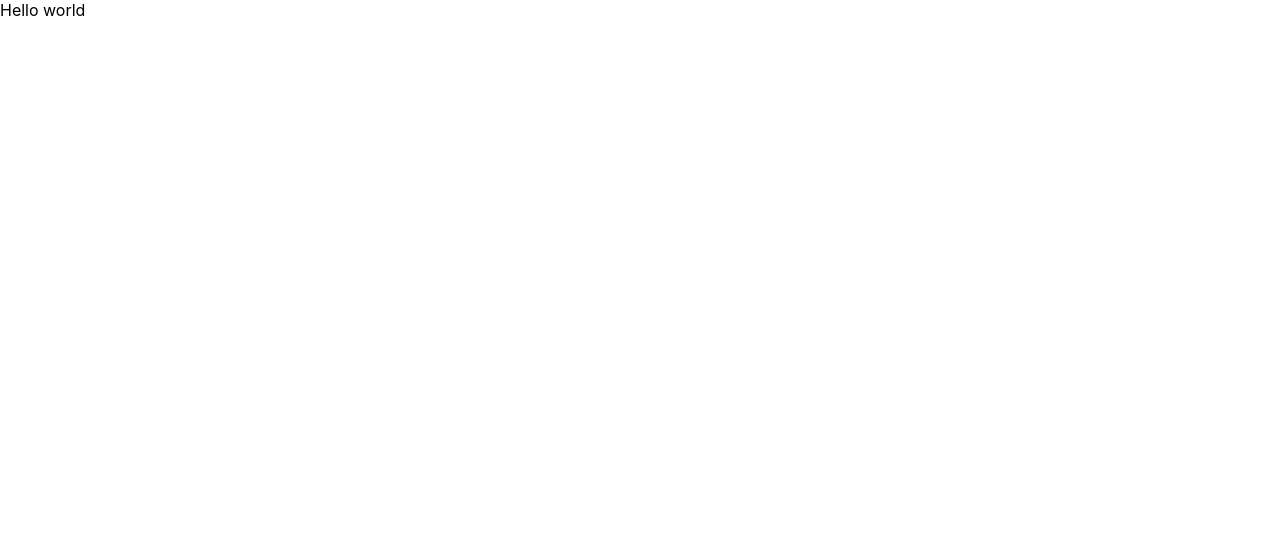
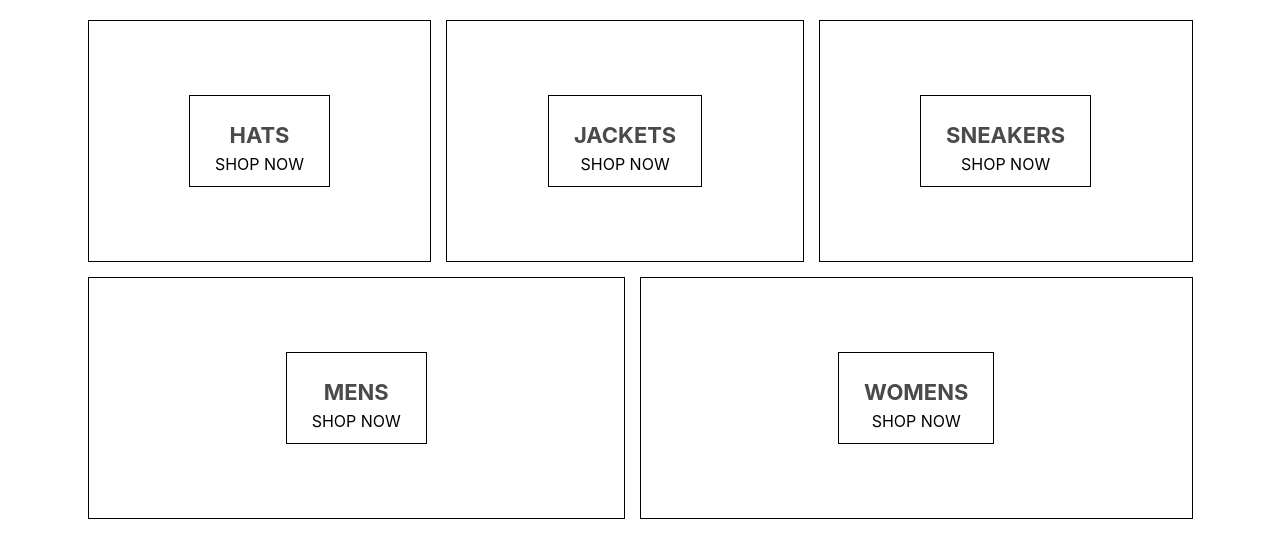
Before and after one commit to ritheesh4/crown-clothing-app, a React (Create React App) app: page / in a window 1280 px wide. Shown: the top 558 px of the page. Built offline with nearby package versions, Linux system fonts and the light colour scheme.

Commit message:
basic app created and added the basic html and scss

```diff
--- a/package.json
+++ b/package.json
@@ -6,6 +6,7 @@
     "@testing-library/jest-dom": "^4.2.4",
     "@testing-library/react": "^9.5.0",
     "@testing-library/user-event": "^7.2.1",
+    "node-sass": "^4.14.1",
     "react": "^16.13.1",
     "react-dom": "^16.13.1",
     "react-scripts": "3.4.3"
--- a/src/App.js
+++ b/src/App.js
@@ -1,10 +1,11 @@
 import React from 'react';
 import './App.css';
+import HomePage from './homepage.component';
 
 function App() {
   return (
     <div>
-      Hello world
+      <HomePage />
     </div>
   );
 }
--- /dev/null
+++ b/src/homepage.component.jsx
@@ -0,0 +1,42 @@
+import React from "react";
+
+import './hompepage.styles.scss';
+
+const HomePage = () => (
+  <div className="homepage">
+    <div className="directory-menu">
+      <div className="menu-item">
+        <div className="content">
+          <h1 className="title">HATS</h1>
+          <span className="sub-title">SHOP NOW</span>
+        </div>
+      </div>
+      <div className="menu-item">
+        <div className="content">
+          <h1 className="title">JACKETS</h1>
+          <span className="sub-title">SHOP NOW</span>
+        </div>
+      </div>
+      <div className="menu-item">
+        <div className="content">
+          <h1 className="title">SNEAKERS</h1>
+          <span className="sub-title">SHOP NOW</span>
+        </div>
+      </div>
+      <div className="menu-item">
+        <div className="content">
+          <h1 className="title">MENS</h1>
+          <span className="sub-title">SHOP NOW</span>
+        </div>
+      </div>
+      <div className="menu-item">
+        <div className="content">
+          <h1 className="title">WOMENS</h1>
+          <span className="sub-title">SHOP NOW</span>
+        </div>
+      </div>
+    </div>
+  </div>
+);
+
+export default HomePage;
--- /dev/null
+++ b/src/hompepage.styles.scss
@@ -0,0 +1,54 @@
+.homepage {
+  display: flex;
+  flex-direction: column;
+  align-items: center;
+  padding: 20px 80px;
+}
+
+.directory-menu {
+  width: 100%;
+  display: flex;
+  flex-wrap: wrap;
+  justify-content: space-between;
+}
+
+.menu-item {
+  min-width: 30%;
+  height: 240px;
+  flex: 1 1 auto;
+  display: flex;
+  align-items: center;
+  justify-content: center;
+  border: 1px solid black;
+  margin: 0 7.5px 15px;
+
+  &:first-child {
+    margin-right: 7.5px;
+  }
+
+  &:last-child {
+    margin-left: 7.5px;
+  }
+
+  .content {
+    height: 90px;
+    padding: 0 25px;
+    display: flex;
+    flex-direction: column;
+    align-items: center;
+    justify-content: center;
+    border: 1px solid black;
+
+    .title {
+      font-weight: bold;
+      margin-bottom: 6px;
+      font-size: 22px;
+      color: #4a4a4a;
+    }
+
+    .subtitle {
+      font-weight: lighter;
+      font-size: 16px;
+    }
+  }
+}
```
Also changed, not shown: 1 other file (tests, documents, lock files or other folders).
